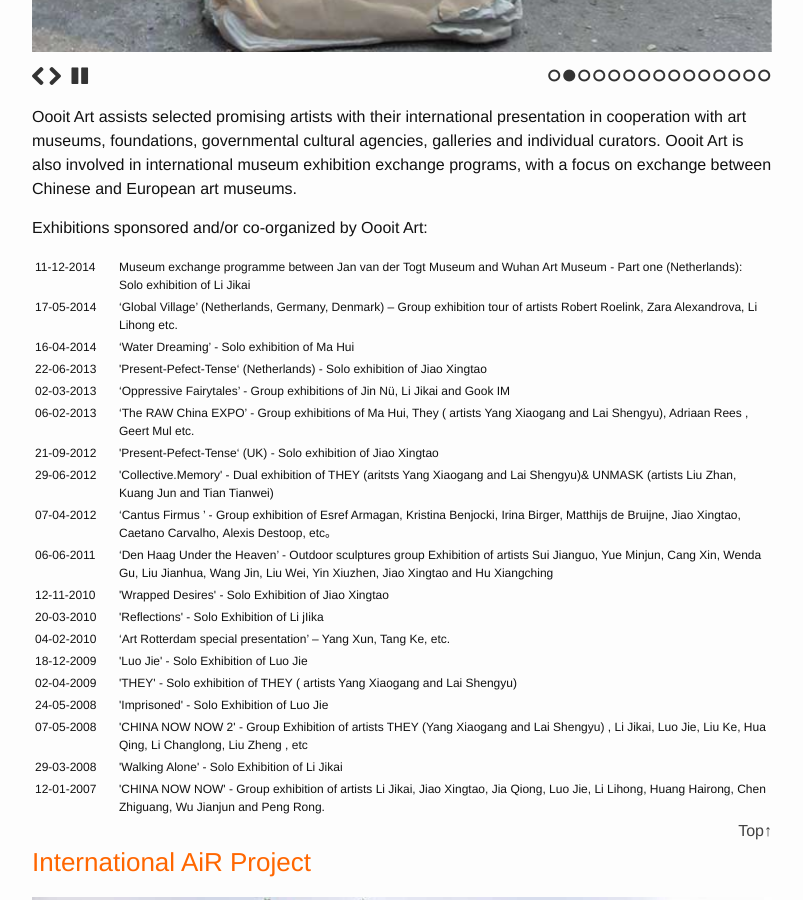
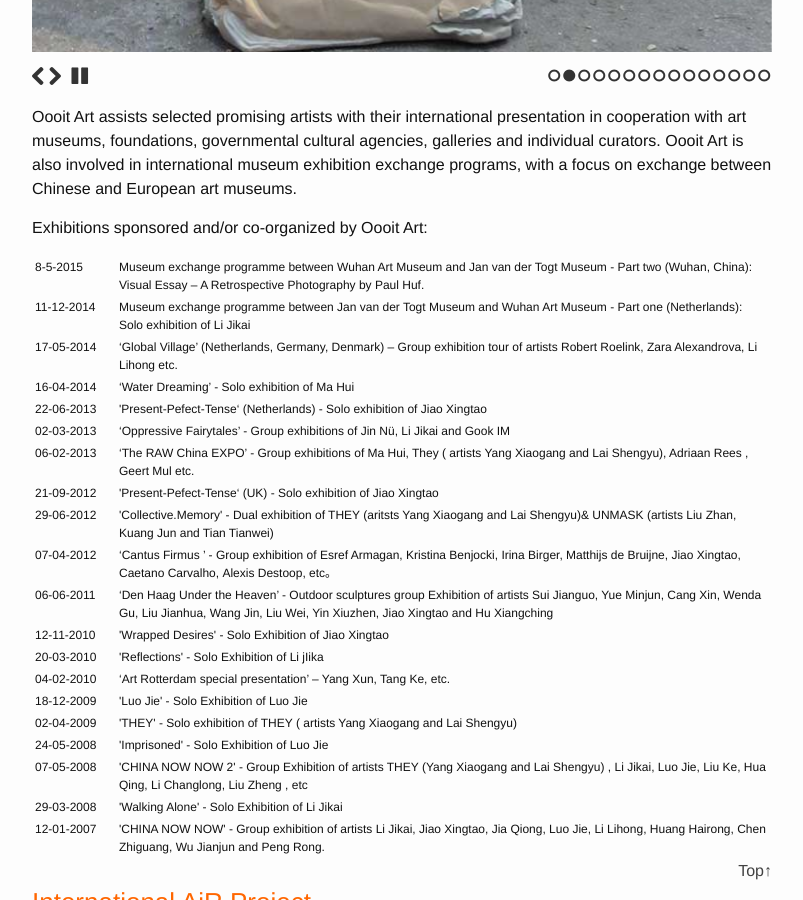
Before and after one commit to emj365/oooit, a Jekyll site: the page built from index.html, in a window 1280 px wide and 900 px high, scrolled down 893 px. Shown: the whole window, without its empty margins (238-1041 px from the left). Built offline with Jekyll 4.4.1, drawn with Linux system fonts in a browser that asks for light colours.

Commit message:
add one new exhibition

```diff
--- a/_includes/exhibitions_chinese.html
+++ b/_includes/exhibitions_chinese.html
@@ -1,4 +1,8 @@
 <table class="list">
+  <tr>
+    <td class="date">8-5-2015</td>
+    <td>武汉美术馆和荷兰Jan van der Togt 美术馆交流项目，第二部分（中国武汉）：意象随笔，保罗·胡夫摄影回顾展</td>
+  </tr>
   <tr>
     <td class="date">11-12-2014</td>
     <td>荷兰Jan van der Togt 美术馆和中国武汉美术馆交流项目，第一部分（荷兰）：李继开个展</td>
--- a/_includes/exhibitions_english.html
+++ b/_includes/exhibitions_english.html
@@ -1,4 +1,8 @@
 <table class="list">
+  <tr>
+    <td class="date">8-5-2015</td>
+    <td>Museum exchange programme between Wuhan Art Museum and Jan van der Togt Museum - Part two (Wuhan, China): Visual Essay – A Retrospective Photography by Paul Huf.</td>
+  </tr>
   <tr>
     <td class="date">11-12-2014</td>
     <td>Museum exchange programme  between Jan van der Togt Museum and Wuhan Art Museum - Part one (Netherlands): Solo exhibition of Li Jikai</td>
--- a/_includes/exhibitions_nederlands.html
+++ b/_includes/exhibitions_nederlands.html
@@ -1,4 +1,8 @@
 <table class="list">
+  <tr>
+    <td class="date">8-5-2015</td>
+    <td>Uitwisselingsprogramma tussen Wuhan Art Museum en Jan van der Togt Museum - Deel twee (Wuhan, China) :  Visual Essay -  A Retrospective Fotografie door Paul Huf.</td>
+  </tr>
   <tr>
     <td class="date">11-12-2014</td>
     <td>Uitwisselingsprogramma tussen Jan van der Togt Museum en Wuhan Art Museum – Deel een (Nederland): Solo tentoonstelling van Li Jikai</td>
```
